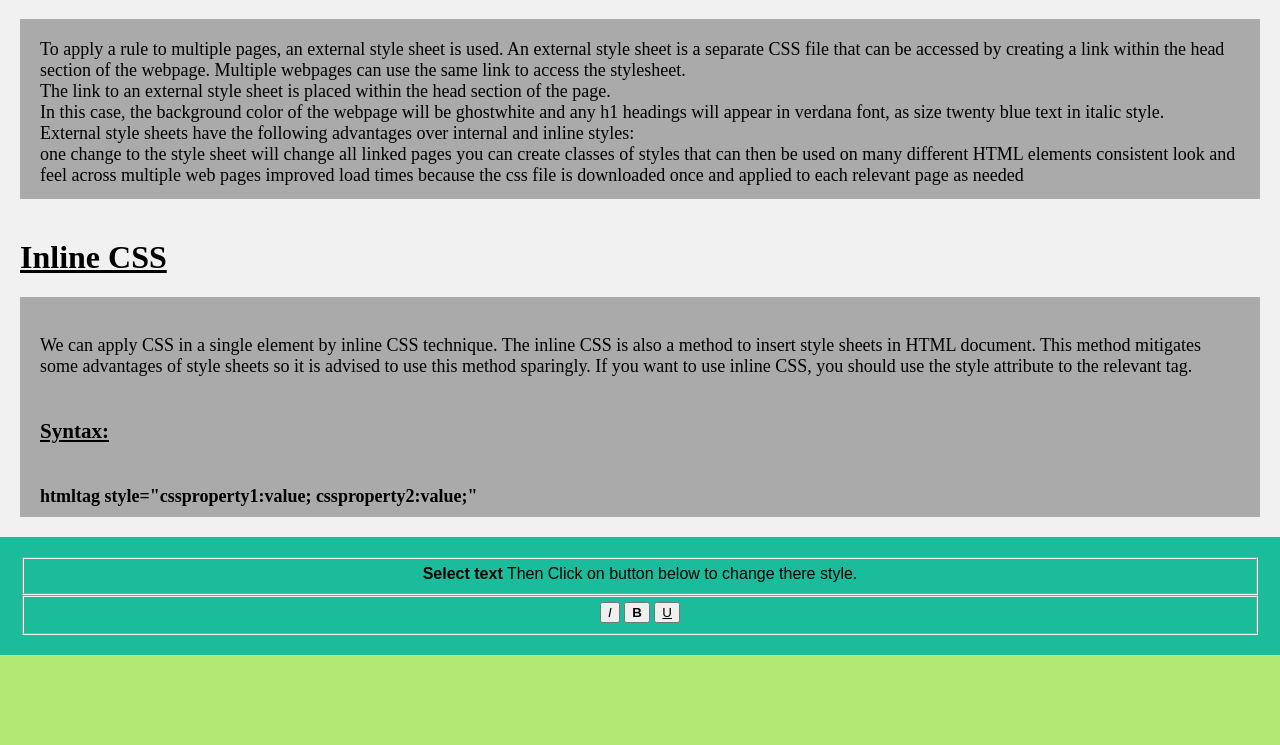
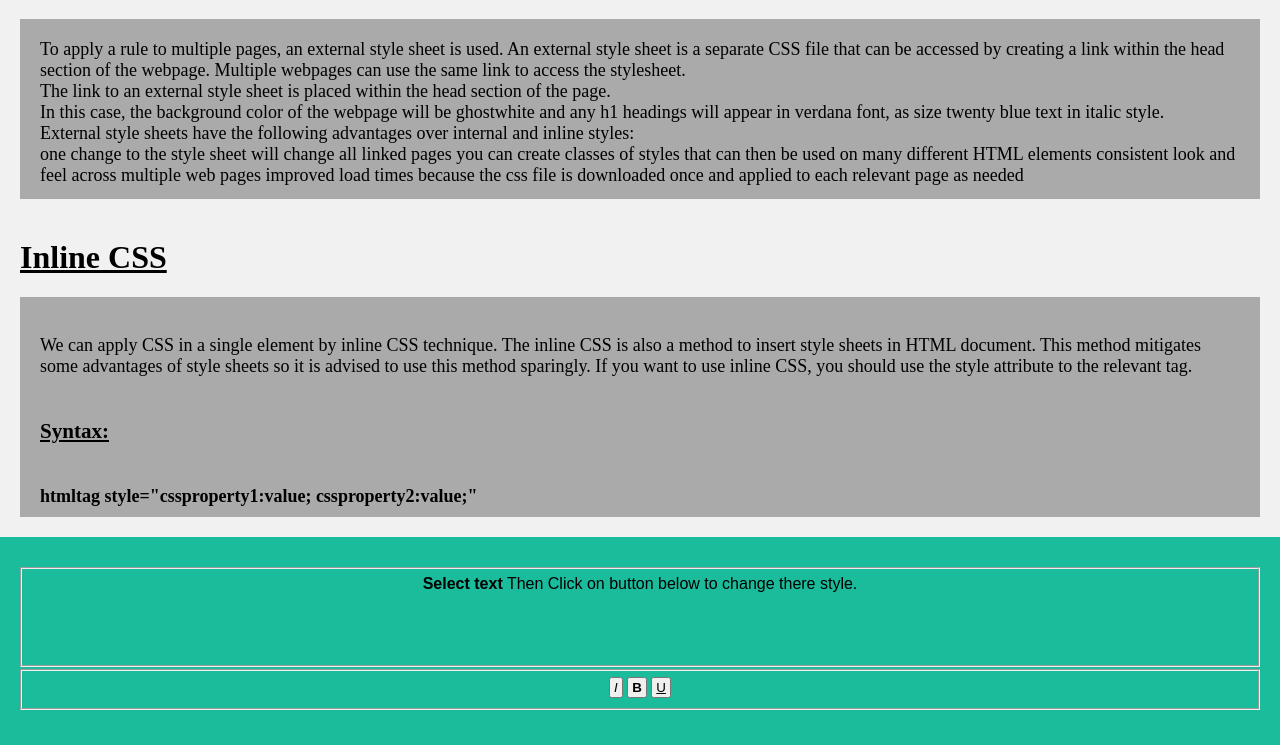
Before and after one commit to gojoluffy/Web-Designing-Concepts-ASSIGNMENT-2.gethub.io, a plain HTML site: page index.html in a window 1280 px wide. Shown: the part 647-1392 px from the top of the page. Before the commit the page ends 1302 px from the top, so only its background shows below. Drawn offline with nearby package versions, Linux system fonts and the light colour scheme.

Commit message:
Update style.css

```diff
--- a/style.css
+++ b/style.css
@@ -161,3 +161,24 @@
         width: 100%;
       }
     }
+
+    /* For dynamically bold, italic and underline words and phrases based on user actions.*/
+
+    #editor {
+        height: 100px;
+        width: auto;
+        margin: 10px auto 0;
+      }
+
+      fieldset {
+        margin: 2px auto 15px;
+        width: auto;
+      }
+
+      button {
+        size: 10px;
+        width: auto;
+        text-align: center;
+        padding: 1px 3px;
+
+      }
```
